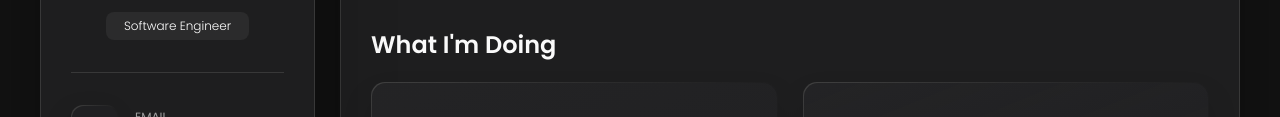
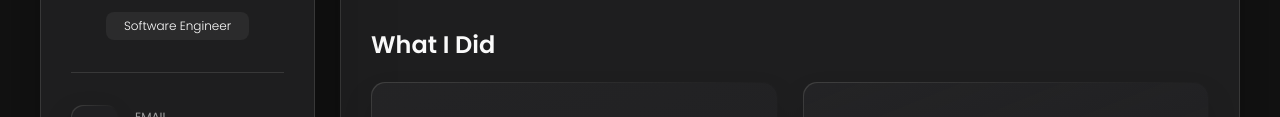
Before and after one commit to miniposi/miniposi.github.io, a plain HTML site: page index.html in a window 1280 px wide. Shown: the part 327-444 px from the top of the page. Drawn offline with nearby package versions, Linux system fonts and the light colour scheme.

Commit message:
Update index.html

```diff
--- a/index.html
+++ b/index.html
@@ -202,7 +202,7 @@
 
         <section class="service">
 
-          <h3 class="h3 service-title">What i'm doing</h3>
+          <h3 class="h3 service-title">What I Did</h3>
 
           <ul class="service-list">
 
```
